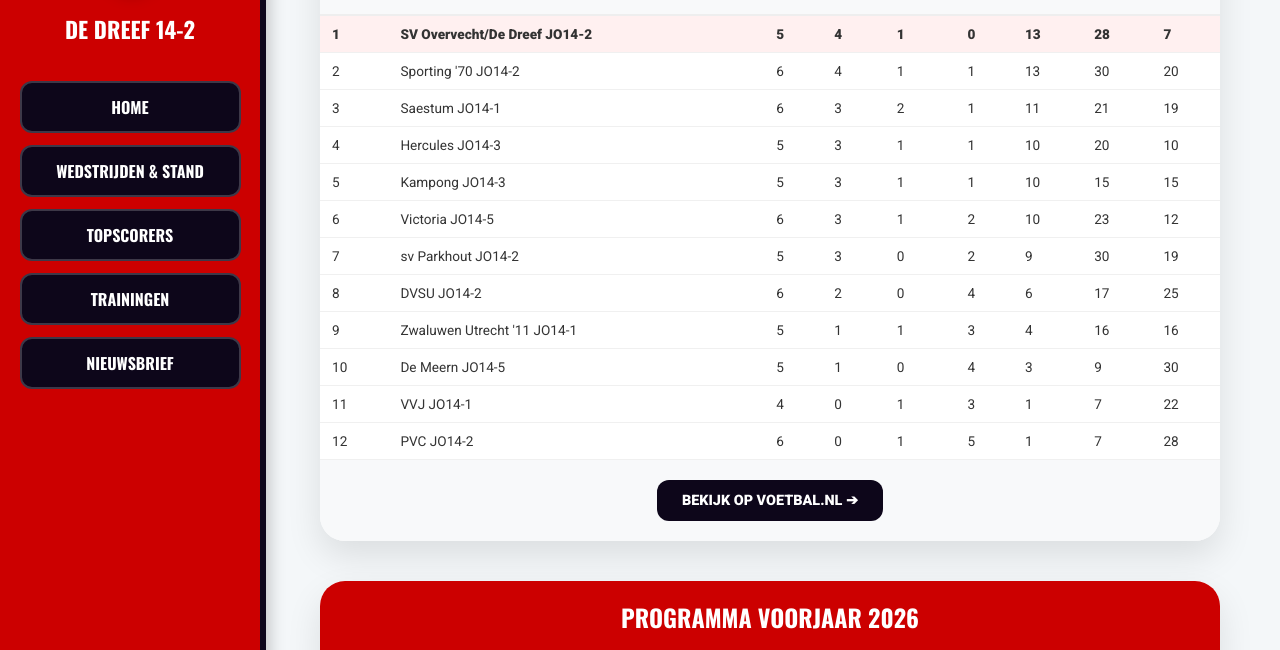
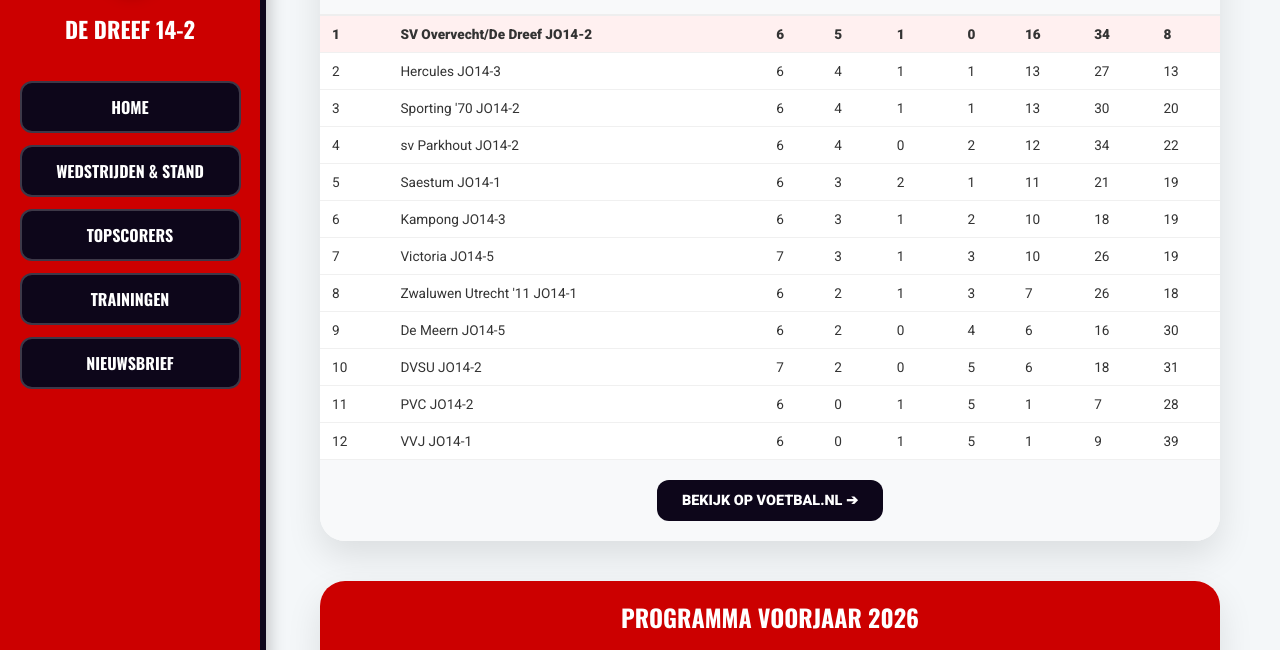
Before and after one commit to mohammed030-web/mohammed030-web.github.io, a plain HTML site: page index.html in a window 1280 px wide. Both pictures are taken after a click on the button "WEDSTRIJDEN & STAND". Shown: the part 138-788 px from the top of the page. Drawn offline with nearby package versions, Linux system fonts and the light colour scheme.

Commit message:
Update index.html

```diff
--- a/index.html
+++ b/index.html
@@ -175,8 +175,8 @@
                     <div class="card-header">Laatste Resultaat</div>
                     <div style="padding: 50px 20px; text-align: center;">
                         <div style="display: flex; justify-content: center; align-items: center; gap: 20px;">
-                            <div style="width: 35%; font-weight: 900; font-size: 0.9rem; text-transform: uppercase;">Zwaluwen Utrecht '11 JO14-1</div>
-                            <div style="background: var(--dreef-blauw); color: white; padding: 25px 35px; border-radius: 20px; font-family: 'Oswald'; font-size: 3.5rem; line-height:1;">3 - 5</div>
+                            <div style="width: 35%; font-weight: 900; font-size: 0.9rem; text-transform: uppercase;">DVSU JO14-2</div>
+                            <div style="background: var(--dreef-blauw); color: white; padding: 25px 35px; border-radius: 20px; font-family: 'Oswald'; font-size: 3.5rem; line-height:1;">1 - 6</div>
                             <div style="width: 35%; font-weight: 900; font-size: 0.9rem; text-transform: uppercase;">SV Overvecht/De Dreef JO14-2</div>
                         </div>
                         <p style="margin-top: 30px; color: #888; font-weight: 900; text-transform: uppercase; letter-spacing: 1px;">Zaterdag 14 Maart - Uitwedstrijd</p>
@@ -203,18 +203,42 @@
                                 <tr><th>#</th><th>Team</th><th>G</th><th>W</th><th>GL</th><th>V</th><th>P</th><th>+</th><th>-</th></tr>
                             </thead>
                             <tbody>
-                                <tr class="highlight"><td>1</td><td>SV Overvecht/De Dreef JO14-2</td><td>5</td><td>4</td><td>1</td><td>0</td><td>13</td><td>28</td><td>7</td></tr>
-                                <tr><td>2</td><td>Sporting '70 JO14-2</td><td>6</td><td>4</td><td>1</td><td>1</td><td>13</td><td>30</td><td>20</td></tr>
-                                <tr><td>3</td><td>Saestum JO14-1</td><td>6</td><td>3</td><td>2</td><td>1</td><td>11</td><td>21</td><td>19</td></tr>
-                                <tr><td>4</td><td>Hercules JO14-3</td><td>5</td><td>3</td><td>1</td><td>1</td><td>10</td><td>20</td><td>10</td></tr>
-                                <tr><td>5</td><td>Kampong JO14-3</td><td>5</td><td>3</td><td>1</td><td>1</td><td>10</td><td>15</td><td>15</td></tr>
-                                <tr><td>6</td><td>Victoria JO14-5</td><td>6</td><td>3</td><td>1</td><td>2</td><td>10</td><td>23</td><td>12</td></tr>
-                                <tr><td>7</td><td>sv Parkhout JO14-2</td><td>5</td><td>3</td><td>0</td><td>2</td><td>9</td><td>30</td><td>19</td></tr>
-                                <tr><td>8</td><td>DVSU JO14-2</td><td>6</td><td>2</td><td>0</td><td>4</td><td>6</td><td>17</td><td>25</td></tr>
-                                <tr><td>9</td><td>Zwaluwen Utrecht '11 JO14-1</td><td>5</td><td>1</td><td>1</td><td>3</td><td>4</td><td>16</td><td>16</td></tr>
-                                <tr><td>10</td><td>De Meern JO14-5</td><td>5</td><td>1</td><td>0</td><td>4</td><td>3</td><td>9</td><td>30</td></tr>
-                                <tr><td>11</td><td>VVJ JO14-1</td><td>4</td><td>0</td><td>1</td><td>3</td><td>1</td><td>7</td><td>22</td></tr>
-                                <tr><td>12</td><td>PVC JO14-2</td><td>6</td><td>0</td><td>1</td><td>5</td><td>1</td><td>7</td><td>28</td></tr>
+                                <tr class="highlight">
+    <td>1</td><td>SV Overvecht/De Dreef JO14-2</td><td>6</td><td>5</td><td>1</td><td>0</td><td>16</td><td>34</td><td>8</td>
+</tr>
+<tr>
+    <td>2</td><td>Hercules JO14-3</td><td>6</td><td>4</td><td>1</td><td>1</td><td>13</td><td>27</td><td>13</td>
+</tr>
+<tr>
+    <td>3</td><td>Sporting '70 JO14-2</td><td>6</td><td>4</td><td>1</td><td>1</td><td>13</td><td>30</td><td>20</td>
+</tr>
+<tr>
+    <td>4</td><td>sv Parkhout JO14-2</td><td>6</td><td>4</td><td>0</td><td>2</td><td>12</td><td>34</td><td>22</td>
+</tr>
+<tr>
+    <td>5</td><td>Saestum JO14-1</td><td>6</td><td>3</td><td>2</td><td>1</td><td>11</td><td>21</td><td>19</td>
+</tr>
+<tr>
+    <td>6</td><td>Kampong JO14-3</td><td>6</td><td>3</td><td>1</td><td>2</td><td>10</td><td>18</td><td>19</td>
+</tr>
+<tr>
+    <td>7</td><td>Victoria JO14-5</td><td>7</td><td>3</td><td>1</td><td>3</td><td>10</td><td>26</td><td>19</td>
+</tr>
+<tr>
+    <td>8</td><td>Zwaluwen Utrecht '11 JO14-1</td><td>6</td><td>2</td><td>1</td><td>3</td><td>7</td><td>26</td><td>18</td>
+</tr>
+<tr>
+    <td>9</td><td>De Meern JO14-5</td><td>6</td><td>2</td><td>0</td><td>4</td><td>6</td><td>16</td><td>30</td>
+</tr>
+<tr>
+    <td>10</td><td>DVSU JO14-2</td><td>7</td><td>2</td><td>0</td><td>5</td><td>6</td><td>18</td><td>31</td>
+</tr>
+<tr>
+    <td>11</td><td>PVC JO14-2</td><td>6</td><td>0</td><td>1</td><td>5</td><td>1</td><td>7</td><td>28</td>
+</tr>
+<tr>
+    <td>12</td><td>VVJ JO14-1</td><td>6</td><td>0</td><td>1</td><td>5</td><td>1</td><td>9</td><td>39</td>
+</tr>
                             </tbody>
                         </table>
                     </div>
@@ -225,7 +249,6 @@
 
                 <div class="card">
                     <div class="card-header">Programma Voorjaar 2026</div>
-                    <div class="match-row"><span class="m-date">ZAT 28 MRT</span><span class="m-teams">DVSU JO14-2 vs SV Overvecht/De Dreef JO14-2<br><small>(UIT)</small></span><span class="m-time">09:00</span></div>
                     <div class="match-row"><span class="m-date">DIN 31 MRT</span><span class="m-teams">SV Overvecht/De Dreef JO14-2 vs VVJ JO14-1<br><small>(THUIS)</small></span><span class="m-time">19:00</span></div>
                     <div class="match-row"><span class="m-date">ZAT 11 APR</span><span class="m-teams">SV Overvecht/De Dreef JO14-2 vs Hercules JO14-3<br><small>(THUIS)</small></span><span class="m-time">08:30</span></div>
                     <div class="match-row"><span class="m-date">ZAT 18 APR</span><span class="m-teams">Saestum JO14-1 vs SV Overvecht/De Dreef JO14-2<br><small>(UIT)</small></span><span class="m-time">08:30</span></div>
```
